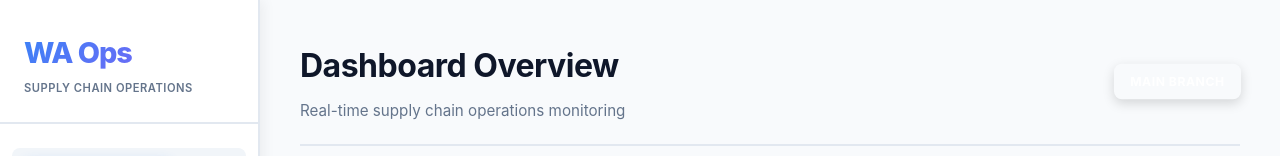
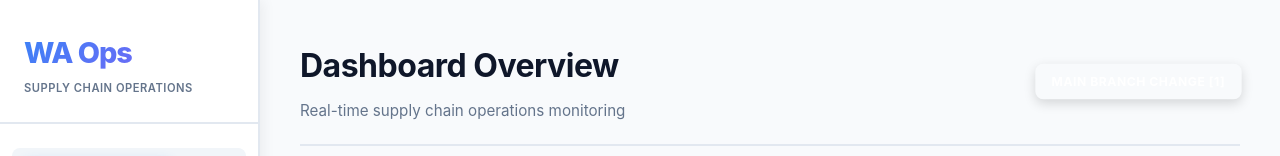
Before and after one commit to Abdul1028/sample-react-app, a React (Create React App) app: page / in a window 1280 px wide. Shown: the top 156 px of the page. Built offline with nearby package versions, Linux system fonts and the light colour scheme.

Commit message:
Update Dashboard.js

```diff
--- a/src/pages/Dashboard.js
+++ b/src/pages/Dashboard.js
@@ -2,7 +2,7 @@ import React from 'react';
 import './Dashboard.css';
 
 function Dashboard() {
-  const env = "main branch";
+  const env = "main branch change [1]";
 
   const kpis = {
     totalOrders: 128450,
```
